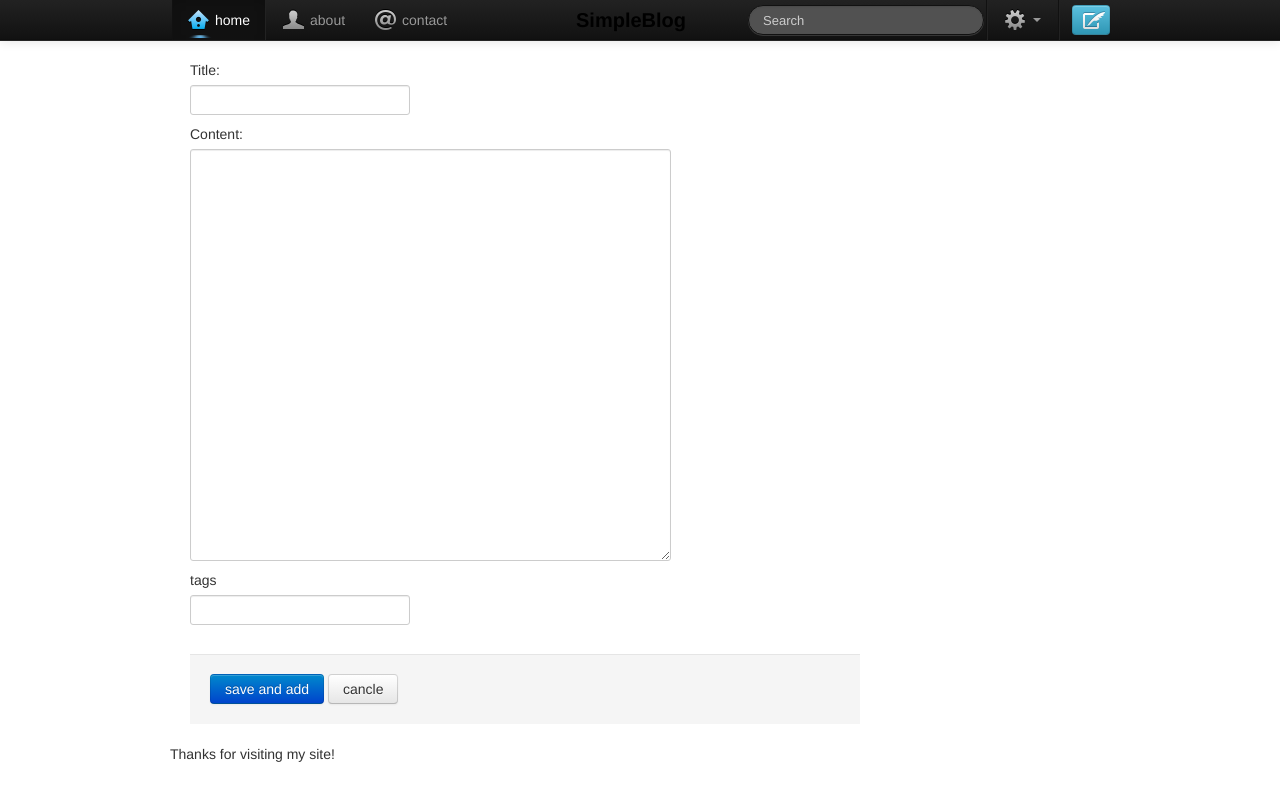
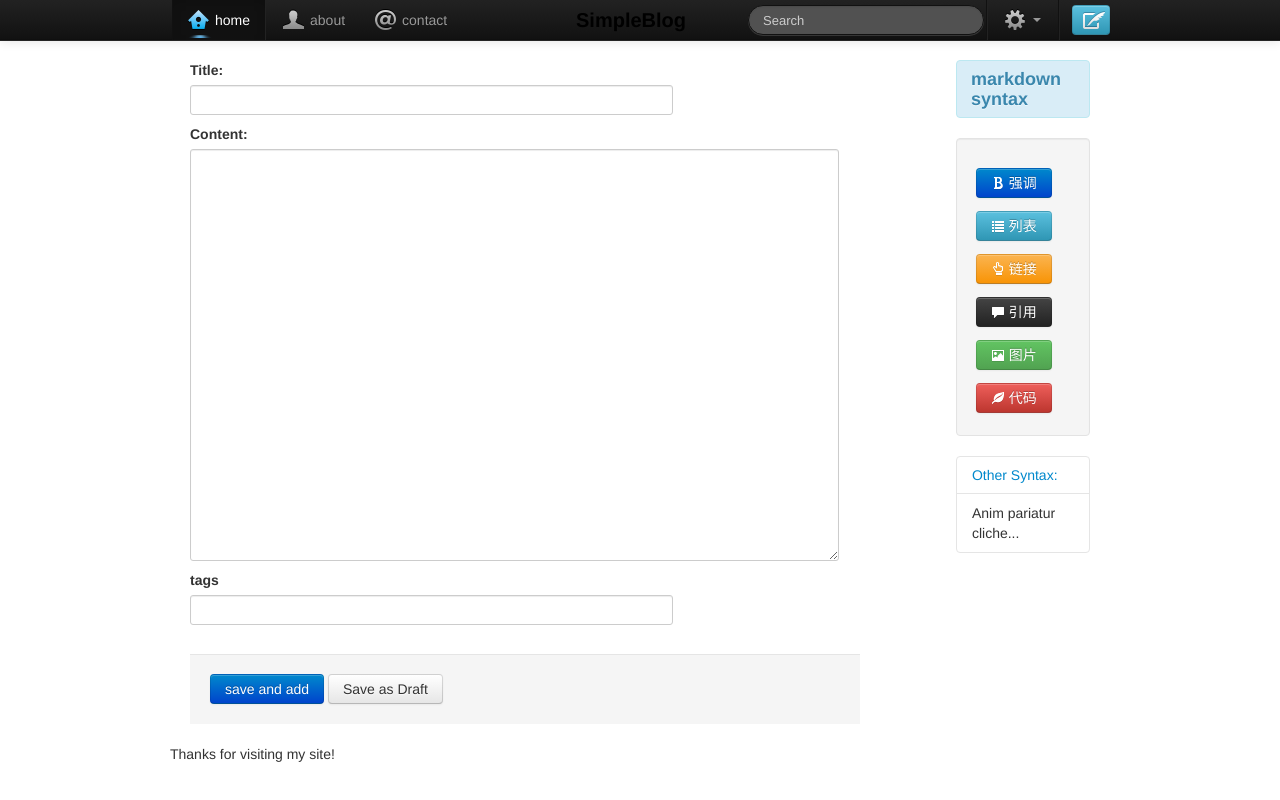
Before and after one commit to gusibi/sblog, a Django app: template templates/simpleblog/blog_add.html in a window 1280 px wide. Run offline with Django 3.2, Linux system fonts and the light colour scheme; the template is opened without the code that fills it: values that come from a table or form of the project are taken from there, others are empty; parts of the project's set-up code (start-up, migrations or seed data) failed here and were passed over.

Commit message:
优化界面 添加提示

```diff
--- a/static/css/reset.css
+++ b/static/css/reset.css
@@ -18,8 +18,9 @@
     padding-left: 20px;
 }
 ol.errorlist, ul.errorlist {
-  list-style: none outside none;
+    list-style: none outside none;
 }
+
 article, aside, dialog, figure, footer, header,hgroup, nav, section {
     display:block;
 }
--- a/static/css/style.css
+++ b/static/css/style.css
@@ -144,24 +144,34 @@ h1, h2, h3, h4, h5, h6{
 .blog-content{
     margin: 20px 0;
 }
-
 form fieldset label {
-    width: 20%;
+    width: 100px;
     margin: 4px 0 5px 0;
     font-weight: bold;
-    }
-
+}
 .alert-error{
-    width: 70%;
+    width: 65%;
 }
 
 form textarea{
     display: block;
-    width: 70%;
+    width: 95%;
     height: 400px;
     padding: 5px;
     font-size: 14px;
+    resize: vertical;
 }
+
+/*add blog form*/
+.field label{
+    display: block;
+    margin: 0 0 5px 0;
+    font-weight: bold;
+}
+.field input{
+    width: 70%;
+}
+/* end add blog*/
 
 .btn-tweet {
     padding: 3px 4px 5px 10px;
--- a/templates/simpleblog/blog_add.html
+++ b/templates/simpleblog/blog_add.html
@@ -1,42 +1,139 @@
 {% extends "blog_base.html" %}
 
 {% block title %} 发布文字 {% endblock %}
-
+{% block otherscript %}
+    <script type="text/javascript">
+        $(document).ready(function(){
+                $("#hint a").popover();
+            })
+    </script>
+{% endblock %}
 
 {% block article %}
+{% comment %}
 {% if form.errors %}
     <div class="alert alert-error">
         Please correct the error {{ form.errors|pluralize }} below.
     </div>
 {% endif %}
+{% endcomment %}
 
 <form action="" method="post">
     {% csrf_token %}
     <div class="field">
+        <label for="id_caption">Title: </label>
         {% if form.caption.errors %}
         <div class="alert alert-error">
             {{ form.caption.errors }}
         </div>
         {% endif %}
-        <label for="id_caption">Title: </label>
         {{ form.caption }}
     </div>
     <div class="field">
+        <label for="id_content">Content: </label>
         {% if form.content.errors %}
         <div class="alert alert-error">
             {{ form.content.errors }}
         </div>
         {% endif %}
-        <label for="id_content">Content: </label>
         {{ form.content }}
     </div>
     <div class="field">
         <label for="id_tag">tags</label>
+        {% if tag.tag_name.errors %}
+        <div class="alert alert-error">
+            {{ tag.tag_name.errors }}
+        </div>
+        {% endif %}
         {{ tag.tag_name }}
     </div>
     <div class="form-actions">
         <input class="btn btn-primary" type="submit" value="save and add">
-        <button class="btn">cancle</button>
+        <a href="#" class="btn">Save as Draft</a>
     </div>
 </form>
 {% endblock %}
+
+{% block aside %}
+<div id="aside">
+    <div class="alert alert-info">
+    <h4>markdown syntax</h4>
+</div>
+<div id="hint" class="row well">
+    <ul id="mark-prompt">
+        <li><a class="btn btn-primary" rel="popover" href="#"  data-trigger="hover"
+            data-original-title="Strong"
+            data-content="使用星号（*）和底线（_）作为标记强调字词的符号，被 * 或 _ 包围的字词会被转成用 &lsaquo;em&rsaquo; 标签包围，用两个 * 或 _ 包起来的话，则会被转成 &lsaquo;strong&rsaquo;">
+            <i class="icon-bold icon-white"></i> 强调
+            </a>
+        </li>
+        <li><a class="btn btn-info" rel="popover" href="#" data-trigger="hover"
+            data-original-title="List" data-placement="bottom"
+            data-content="Markdown 支持有序列表和无序列表。无序列表使用星号、加号或是减号作为列表标记：<br/>
+            *  &emsp; Red<br/>
+            *  &emsp; Green<br/>
+            等同于：.....<br/>
+            +  &emsp; Red<br/>
+            +  &emsp; Green<br/>
+            也等同于：<br/>
+            -   &emsp; Red<br/>
+            -   &emsp; Green<br/>
+            有序列表则使用数字接着一个英文句点：<br/>
+            1.  &emsp; Red<br/>
+            2.  &emsp; Green">
+            <i class="icon-list icon-white"></i> 列表
+            </a>
+        </li>
+        <li><a class="btn btn-warning" rel="popover" href="#" data-trigger="hover"
+            data-original-title="Link"
+            data-content="Markdown 支持两种形式的链接语法： 行内式和参考式两种形式。<br/>
+            链接文字都是用 [方括号] 来标记<br/>
+            This is [an example](http://example.com/ &ldquo;Title&rdquo;) inline link.<br/>
+            参考式的链接是:<br/>
+            This is [an example] [id] reference-style link.<br/>
+            接着，在文件的任意处：<br/>
+            [id]: http://example.com/  &ldquo;Optional Title Here&rdquo;
+            ">
+            <i class="icon-hand-up icon-white"></i> 链接
+            </a>
+        </li>
+        <li><a class="btn btn-inverse" rel="popover" href="#" data-trigger="hover"
+            data-original-title="Blockquotes"
+            data-content="在每行的最前面加上 >">
+            <i class="icon-comment icon-white"></i> 引用
+            </a>
+        </li>
+        <li><a class="btn btn-success" rel="popover" href="#" data-trigger="hover"
+            data-original-title="Picture"
+            data-content="行内式的图片语法看起来像是：<br/>
+            ![Alt text](/path/to/img.jpg)<br/>
+            参考式的图片语法则长得像这样：<br/>
+            ![Alt text][id]<br/>
+            [id]: url/to/image  &ldquo;Optional title attribute&ldquo;" >
+            <i class="icon-picture icon-white"></i> 图片
+            </a>
+        </li>
+        <li><a class="btn btn-danger" rel="popover" href="#" data-trigger="hover"
+            data-original-title="Code"
+            data-content="进 4 个空格或是 1 个制表符就可以">
+            <i class="icon-leaf icon-white"></i> 代码
+            </a>
+        </li>
+    </ul>
+</div>
+<div class="accordion" id="accordion2">
+    <div class="accordion-group">
+        <div class="accordion-heading">
+            <a class="accordion-toggle" data-toggle="collapse" data-parent="#accordion2" href="#collapseOne">
+                Other Syntax:
+            </a>
+        </div>
+        <div id="collapseOne" class="accordion-body collapse in">
+            <div class="accordion-inner">
+            Anim pariatur cliche...
+            </div>
+        </div>
+    </div>
+</div>
+</div>
+{% endblock %}
--- a/templates/simpleblog/blog_base.html
+++ b/templates/simpleblog/blog_base.html
@@ -5,7 +5,15 @@
     <style>
         body {
             padding-top: 60px; /* 60px to make the container go all the way to the bottom of the topbar */
-      }
+        }
+        .row{
+            margin-left: 0;
+        }
+        #mark-prompt li{
+            list-style: none outside none;
+            padding: 10px 9px 3px 0;
+            float: left;
+        }
     </style>
     {% block script %}
         <script type="text/javascript">
@@ -35,6 +43,7 @@
         </script>
     {% endblock %}
     {% block showblogscript %}{% endblock %}
+    {% block otherscript %}{% endblock %}
 {% endblock %}
 
 {% block header %}
@@ -120,12 +129,9 @@
         </div>
         <div class="modal-footer twitter-modal-footer">
             <button class="btn"  data-dismiss="modal" aria-hidden="true">Close</button>
-            <button id="send" class="btn btn-primary" type="submit" name="submit" aria-hidden="true">Save changes</button>
+            <button id="send" class="btn btn-primary" type="submit" name="submit" >Save changes</button>
         </div>
         </form>
     </div>
-    <div id="test" class="hide">
-        dddddd
-    </div>
     {% endblock %}
 {% endblock %}
--- a/templates/simpleblog/blog_show.html
+++ b/templates/simpleblog/blog_show.html
@@ -16,7 +16,6 @@ function bindPostCommentHandler() {
             dataType: "html",
             success: function(html, textStatus) {
                 $('#cmt').replaceWith(html);
-                alert(html);
                 $('#comment_form form')[0].reset();
             },
             error: function (XMLHttpRequest, textStatus, errorThrown) {
--- a/templates/simpleblog/blog_twitter.html
+++ b/templates/simpleblog/blog_twitter.html
@@ -1,8 +1,9 @@
 {% block twitter %}
     <div id="weibo" class="well">
         {% for weibo in weibos %}
-            <p>{{ weibo.publish_time }}</p>
-            <p>{{ weibo }}</p>
+            <p class="text-info">{{ weibo }}</p>
+            <p class="text-success"><small>{{ weibo.publish_time }}</small></p>
+            <hr class="soften">
         {% endfor %}
     </div>
 {% endblock %}
```
Also changed, not shown: templates/simpleblog/blog_filter.html (+14 -1 lines), templates/simpleblog/blog_list.html (+4 -3 lines).
